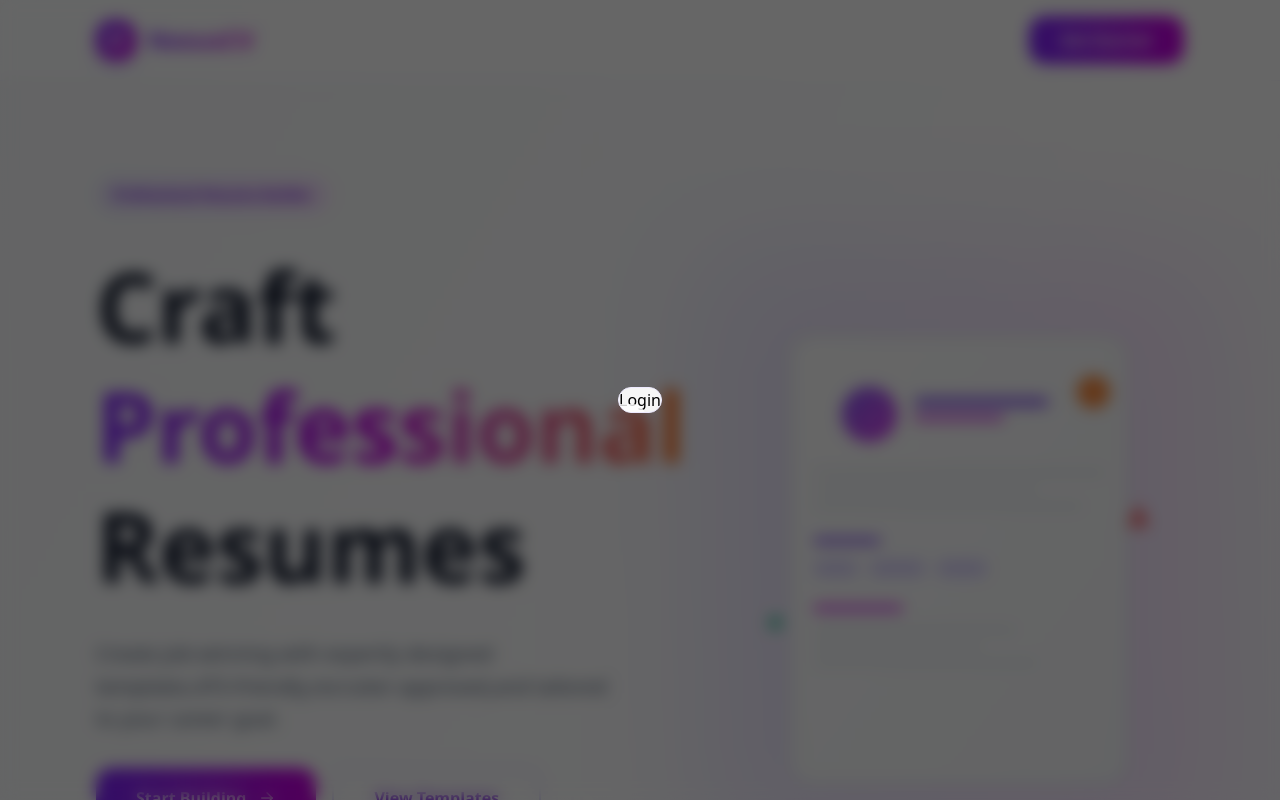
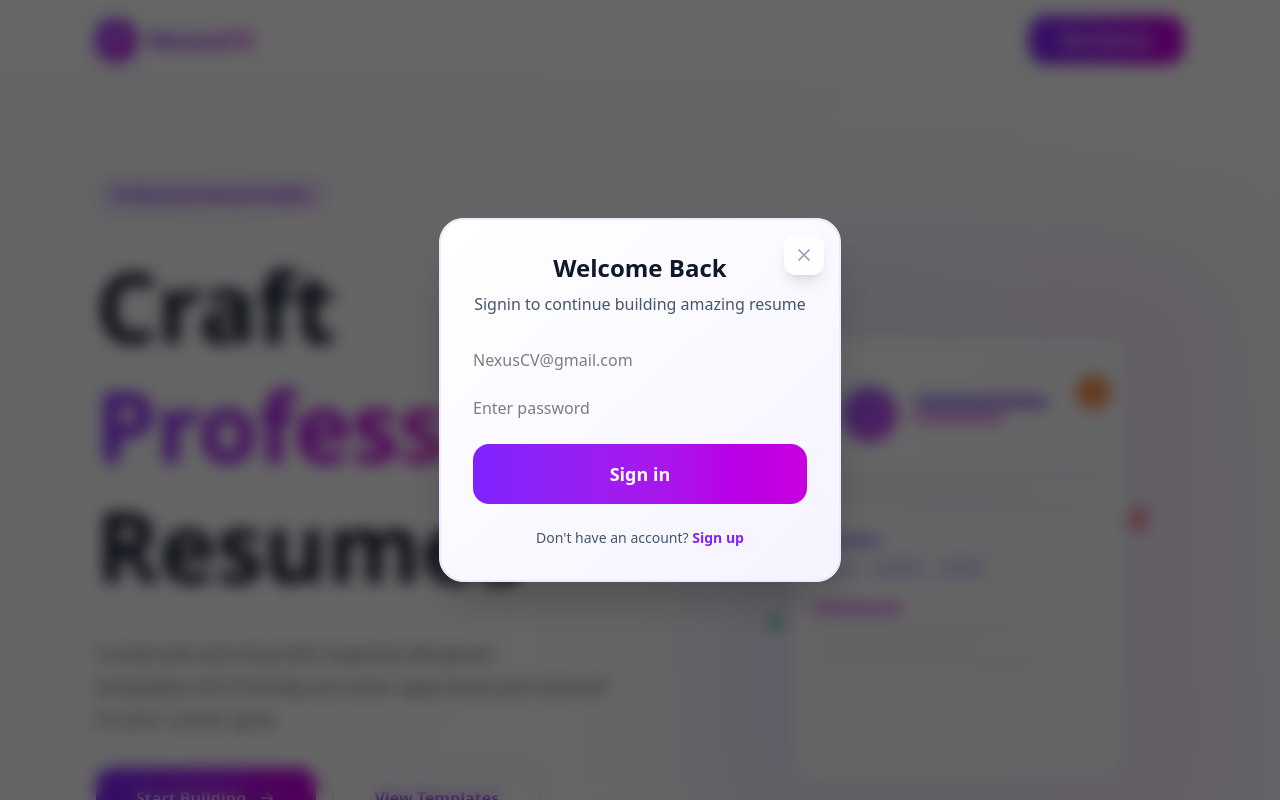
Before and after one commit to ANESSABO0421/NexusCV, a React (Vite) app in the folder client/: page / in a window 1280 px wide. Both pictures are taken after a click on the button "Get Started". Shown: the top 800 px of the page. Built offline with nearby package versions, Linux system fonts and the light colour scheme; no server answers.

Commit message:
added:dashboard

```diff
--- a/client/src/App.jsx
+++ b/client/src/App.jsx
@@ -2,12 +2,14 @@ import React from "react";
 import { Route, Routes } from "react-router-dom";
 import LandingPage from "./pages/LandingPage";
 import UserProvider from "./context/userContext";
+import Dashboard from "./pages/Dashboard";
 
 const App = () => {
   return (
     <UserProvider>
       <Routes>
         <Route path="/" element={<LandingPage />} />
+        <Route path="/dashboard" element={<Dashboard/>} />
       </Routes>
     </UserProvider>
   );
--- /dev/null
+++ b/client/src/components/DashboardLayout.jsx
@@ -0,0 +1,15 @@
+import React, { useContext } from "react";
+import { UserContext } from "../context/userContext";
+import Navbar from "../components/Navbar";
+
+const DashboardLayout = ({ activeMenu, children }) => {
+  const { user } = useContext(UserContext);
+  return (
+    <div>
+      <Navbar activeMenu={activeMenu} />
+      {user && <div className="container mx-auto pt-4 pb-4">{children}</div>}
+    </div>
+  );
+};
+
+export default DashboardLayout;
--- a/client/src/components/Login.jsx
+++ b/client/src/components/Login.jsx
@@ -1,6 +1,10 @@
-import Reac, { useContext, useState } from "react";
+import React, { useContext, useState } from "react";
 import { useNavigate } from "react-router-dom";
 import { UserContext } from "../context/userContext";
+import { authStyles as styles } from "../assets/dummystyle";
+import axiosInstance from "../utils/axiosInstance";
+import { validateEmail } from "../utils/helper";
+import { API_PATH } from "../utils/apiPaths";
 
 const Login = ({ setCurrentPage }) => {
   const [email, setEmail] = useState("");
@@ -8,7 +12,81 @@ const Login = ({ setCurrentPage }) => {
   const [error, setError] = useState(null);
   const { updateUser } = useContext(UserContext);
   const navigate = useNavigate();
-  return <div>Login</div>;
+  const handleLogin = async (e) => {
+    e.preventDefault();
+    if (!email) {
+      setError("Please enter valid email!!!");
+      return;
+    }
+    if (!validateEmail(email)) {
+      setError("please enter valid email");
+      return;
+    }
+    if (!password) {
+      setError("please enter password");
+      return;
+    }
+    setError("");
+
+    try {
+      const response = await axiosInstance.post(API_PATH.AUTH.LOGIN, {
+        email,
+        password,
+      });
+      const { token } = response.data;
+      if (token) {
+        localStorage.setItem("token", token);
+        updateUser(response.data);
+        navigate("/dashboard");
+      }
+    } catch (error) {
+      setError(
+        error.response?.data?.message ||
+          "Something went wrong.Pleas try again later"
+      );
+    }
+  };
+  return (
+    <div className={styles.container}>
+      <div className={styles.headerWrapper}>
+        <h3 className={styles.title}>Welcome Back</h3>
+        <p className={styles.subtitle}>
+          Signin to continue building amazing resume
+        </p>
+      </div>
+      {/* form */}
+      <form onSubmit={handleLogin} className={styles.form}>
+        <input
+          value={email}
+          onChange={({ target }) => setEmail(target.value)}
+          label="Email"
+          placeholder="NexusCV@gmail.com"
+          type="email"
+        />
+        <input
+          value={password}
+          onChange={({ target }) => setPassword(target.value)}
+          label="password"
+          placeholder="Enter password"
+          type="password"
+        />
+        {error && <div className={styles.errorMessage}>{error}</div>}
+        <button type="submit" className={styles.submitButton}>
+          Sign in
+        </button>
+        <p className={styles.switchText}>
+          Don't have an account?{" "}
+          <button
+            type="button"
+            onClick={() => setCurrentPage("signup")}
+            className={styles.switchButton}
+          >
+            Sign up
+          </button>
+        </p>{" "}
+      </form>
+    </div>
+  );
 };
 
 export default Login;
--- /dev/null
+++ b/client/src/components/Navbar.jsx
@@ -0,0 +1,23 @@
+import { LayoutTemplate } from "lucide-react";
+import React from "react";
+import { Link } from "react-router-dom";
+
+const Navbar = () => {
+  return (
+    <div>
+      <div className="h-16 bg-white/60 backdrop-blur-xl border-b border-violet-100/50 py-2.5 px-4 md:px-0 sticky top-0 z-50">
+        <div className="max-w-6xl mx-auto flex items-center justify-between gap-5">
+          <Link to="/" className="flex items-center gap-3">
+            <div className="flex items-center pb-6 gap-3">
+              <div className="w-10 h-10 bg-gradient-to-r from-violet-600 to-fuchsia-600 rounded-2xl flex items-center justify-center shadow-lg shadow-violet-200">
+                <LayoutTemplate className="w-5 h-5 text-white" />
+              </div>
+            </div>
+          </Link>
+        </div>
+      </div>
+    </div>
+  );
+};
+
+export default Navbar;
--- /dev/null
+++ b/client/src/pages/Dashboard.jsx
@@ -0,0 +1,12 @@
+import React from 'react'
+import DashboardLayout from '../components/DashboardLayout'
+
+const Dashboard = () => {
+  return (
+    <div>
+        <DashboardLayout/>
+    </div>
+  )
+}
+
+export default Dashboard
```
